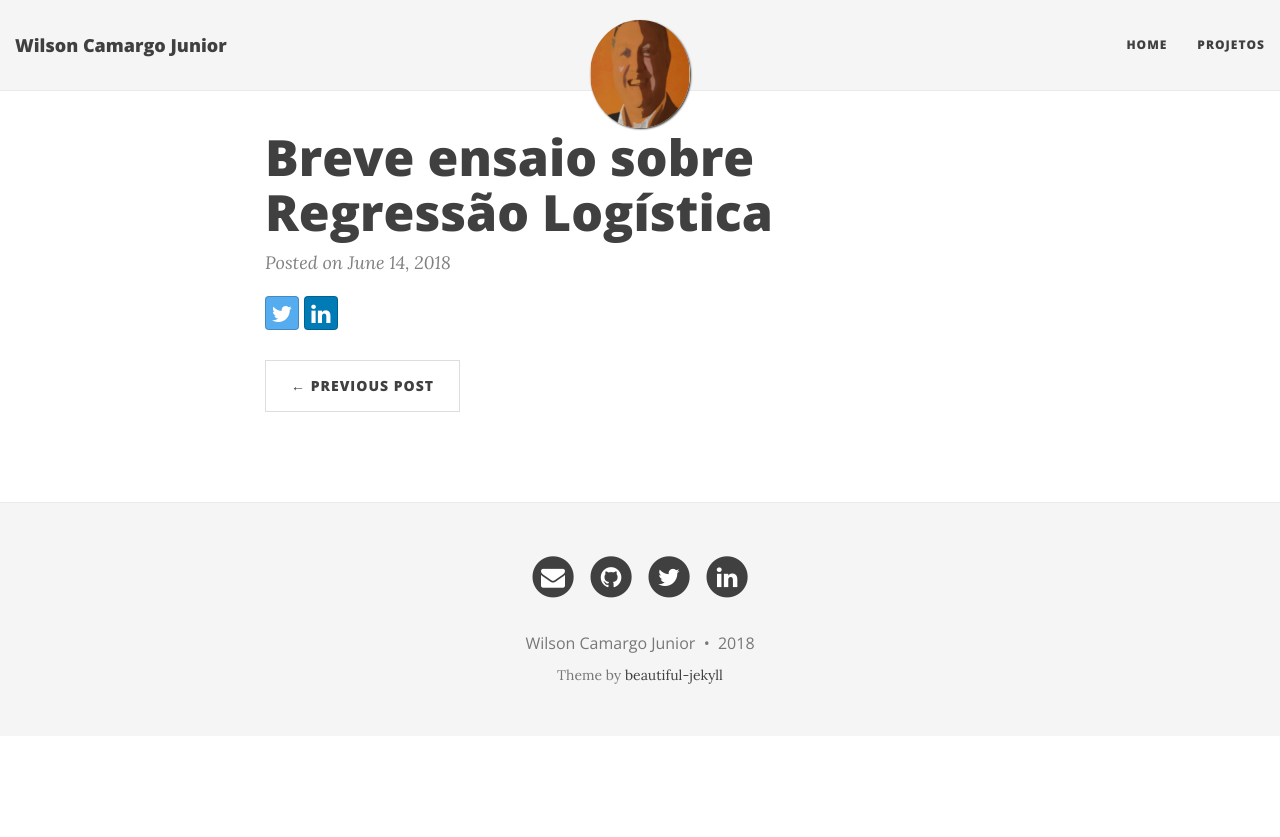
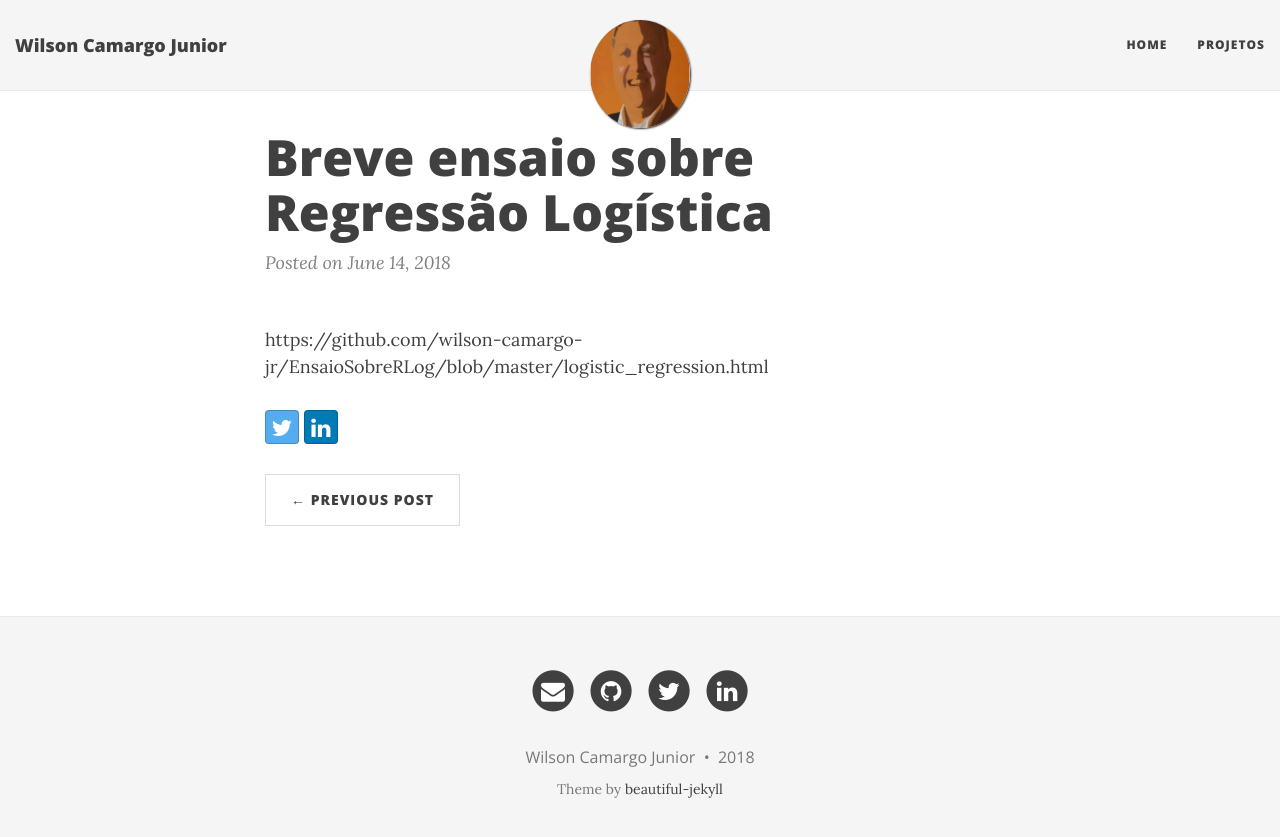
Before and after one commit to wilson-camargo-jr/teste, a Jekyll site: the page built from _posts/2018-06-14-EnsaioRLog.md, in a window 1280 px wide. Shown: the top 837 px of the page. Built offline with Jekyll 4.4.1, drawn with Linux system fonts in a browser that asks for light colours; nearby versions of some CDN libraries; some of the changed lines change nothing that is shown.

Commit message:
Update 2018-06-14-EnsaioRLog.md

```diff
--- a/_posts/2018-06-14-EnsaioRLog.md
+++ b/_posts/2018-06-14-EnsaioRLog.md
@@ -2,3 +2,5 @@
 layout: post
 title: Breve ensaio sobre Regressão Logística
 ---
+
+https://github.com/wilson-camargo-jr/EnsaioSobreRLog/blob/master/logistic_regression.html
```
